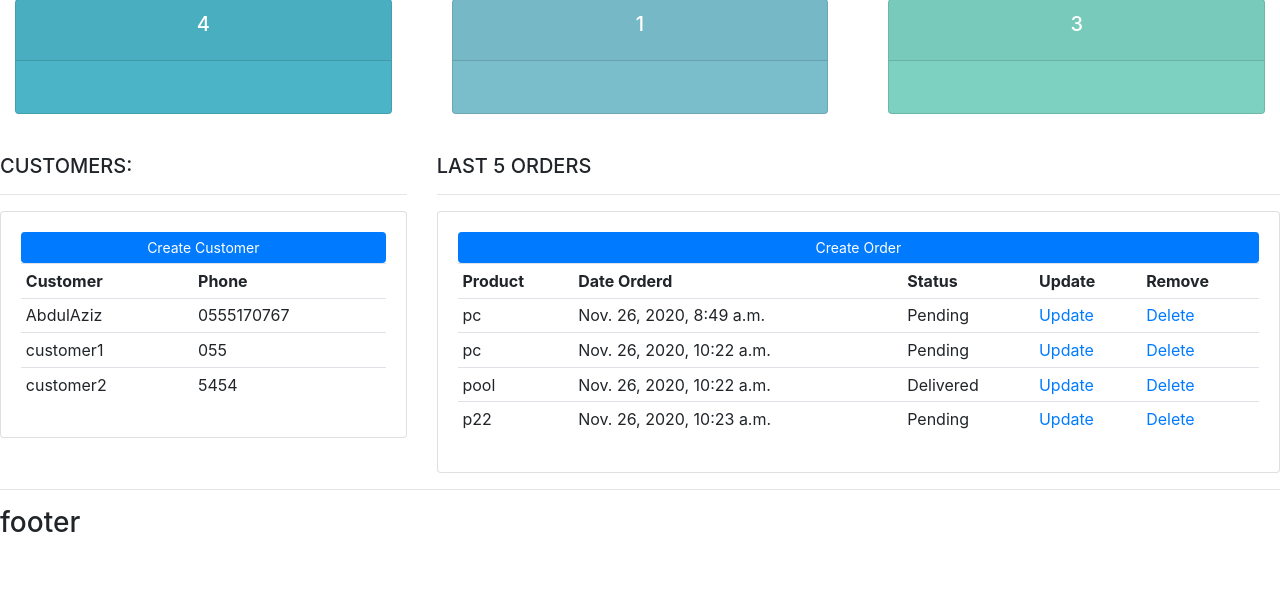
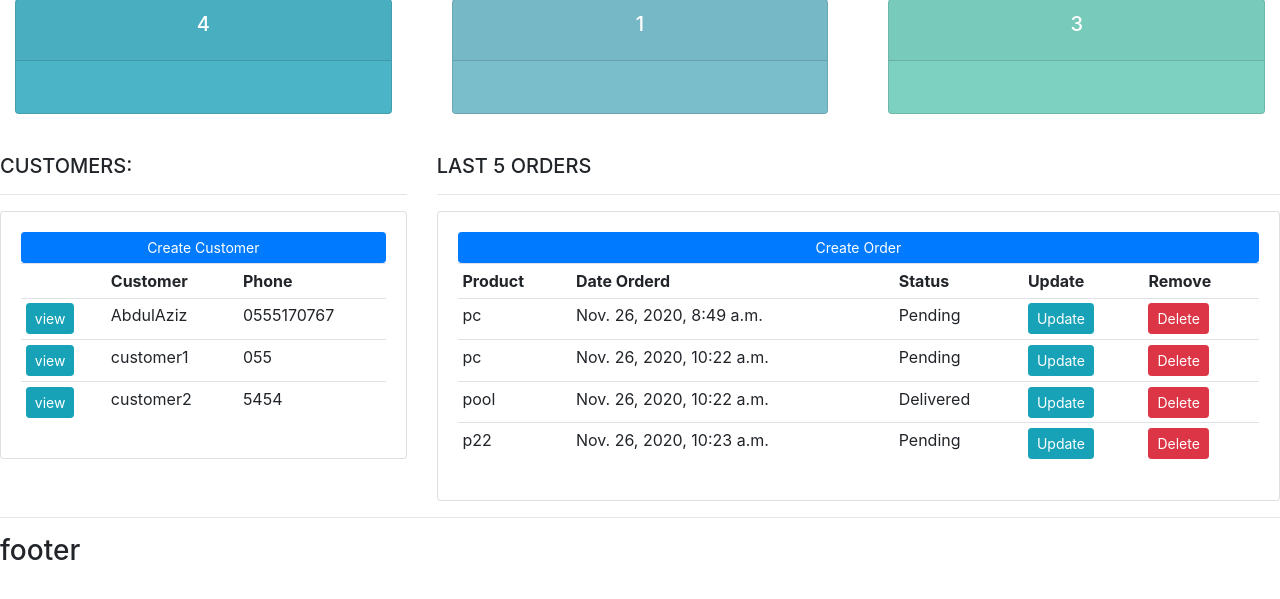
Before and after one commit to aamdo/CustomerManagement, a Django app: page / in a window 1280 px wide. Shown: the part 101-700 px from the top of the page. Run offline with Django 3.2, Linux system fonts and the light colour scheme; data comes from the database, SQL or seed files in the repository; some libraries are stand-ins or nearby versions.

Commit message:
pt10-25:00

```diff
--- a/accounts/urls.py
+++ b/accounts/urls.py
@@ -5,5 +5,6 @@ urlpatterns = [
     path('', views.home, name='home'),
     path('products/', views.products, name='products'),
     path('customer/<str:pk_test>/', views.customer, name='customer'),
+    path('create_order/',views.createOrder,name='create_order')
 
 ]
--- a/accounts/views.py
+++ b/accounts/views.py
@@ -1,6 +1,8 @@
 from django.shortcuts import render
 from django.http import HttpResponse
 from .models import *
+from .forms import OrderForm
+
 # Create your views here.
 
 def home(request):
@@ -48,3 +50,9 @@ def customer(request,pk_test):
         }
 
     return render(request,'accounts/customer.html', context)
+
+
+def createOrder(request):
+    form = OrderForm
+    context = {'form':form}
+    return render(request,'accounts/order_form.html',context)
--- a/templates/accounts/dashboard.html
+++ b/templates/accounts/dashboard.html
@@ -14,12 +14,14 @@
 			<a class="btn btn-primary  btn-sm btn-block" href="">Create Customer</a>
 			<table class="table table-sm">
 				<tr>
+					<th></th>
 					<th>Customer</th>
 					<th>Phone</th>
 				</tr>
 
 				{% for customer in customers %}
 					<tr>
+						<td><a class="btn btn-sm btn-info" href="{% url 'customer' customer.id %}">view</a></td>
 						<td>{{customer.name}}</td>
 						<td>{{customer.phone}}</td>
 					</tr>
@@ -33,7 +35,7 @@
 		<h5>LAST 5 ORDERS</h5>
 		<hr>
 		<div class="card card-body">
-			<a class="btn btn-primary  btn-sm btn-block" href="">Create Order</a>
+			<a class="btn btn-primary  btn-sm btn-block" href="{% url 'create_order'  %}">Create Order</a>
 			<table class="table table-sm">
 				<tr>
 					<th>Product</th>
@@ -47,8 +49,8 @@
 						<td>{{order.product}}</td>
 						<td>{{order.date_created}}</td>
 						<td>{{order.status}}</td>
-						<td><a href="#">Update</a></td>
-						<td><a href="#">Delete</a></td>
+						<td><a class="btn btn-sm btn-info" href="#">Update</a></td>
+						<td><a class="btn btn-sm btn-danger" href="#">Delete</a></td>
 
 					</tr>
 				{% endfor %}
--- a/templates/accounts/navbar.html
+++ b/templates/accounts/navbar.html
@@ -7,10 +7,10 @@
     <div class="collapse navbar-collapse" id="navbarNav">
       <ul class="navbar-nav">
         <li class="nav-item active">
-          <a class="nav-link" href="#">Dashboard</a>
+          <a class="nav-link" href="{% url 'home' %}">Dashboard</a>
         </li>
         <li class="nav-item">
-          <a class="nav-link" href="#">Product</a>
+          <a class="nav-link" href="{% url 'products' %}">Product</a>
         </li>
       </ul>
     </div>
```
Also changed, not shown: accounts/forms.py (added, +7 -0 lines), templates/accounts/order_form.html (added, +13 -0 lines).
